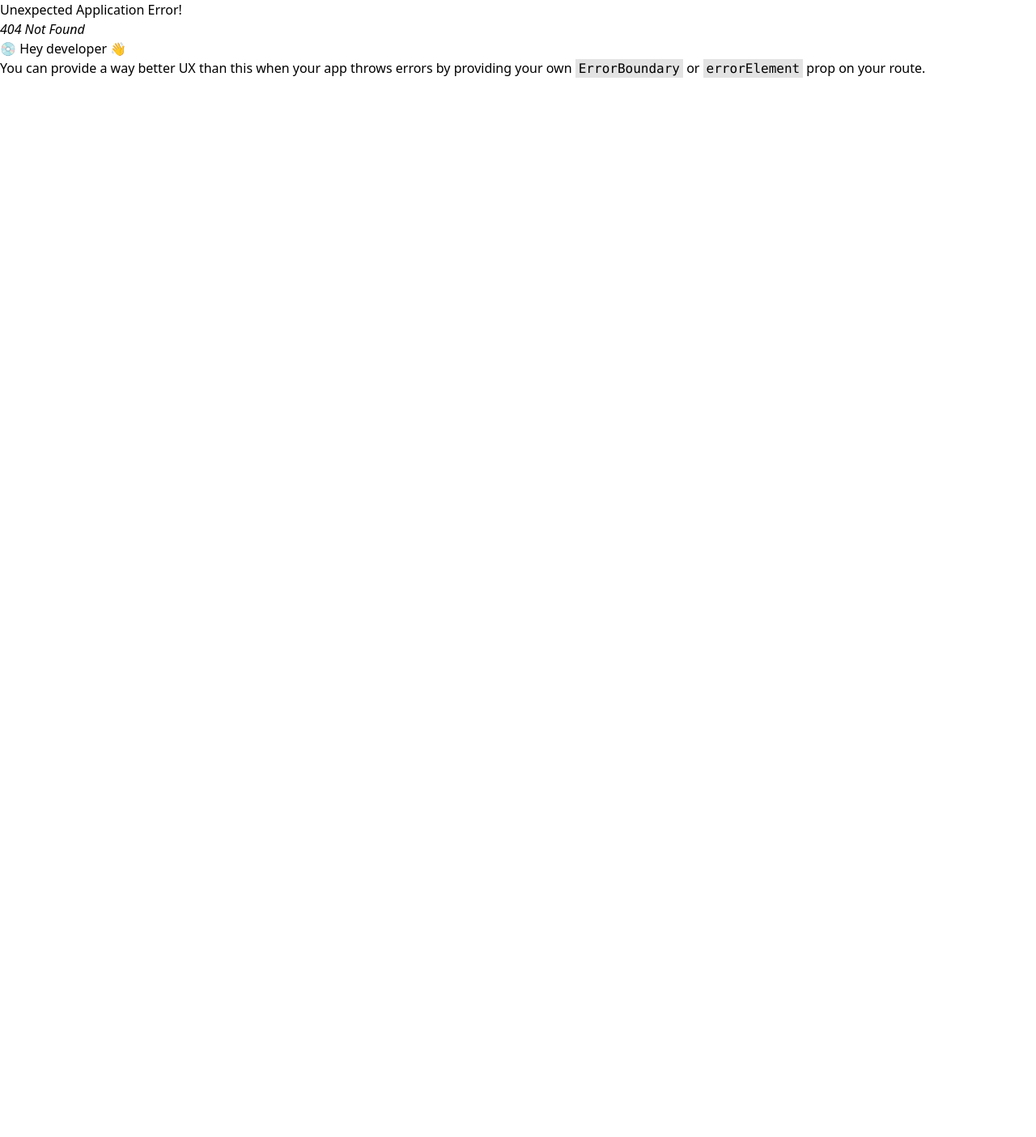
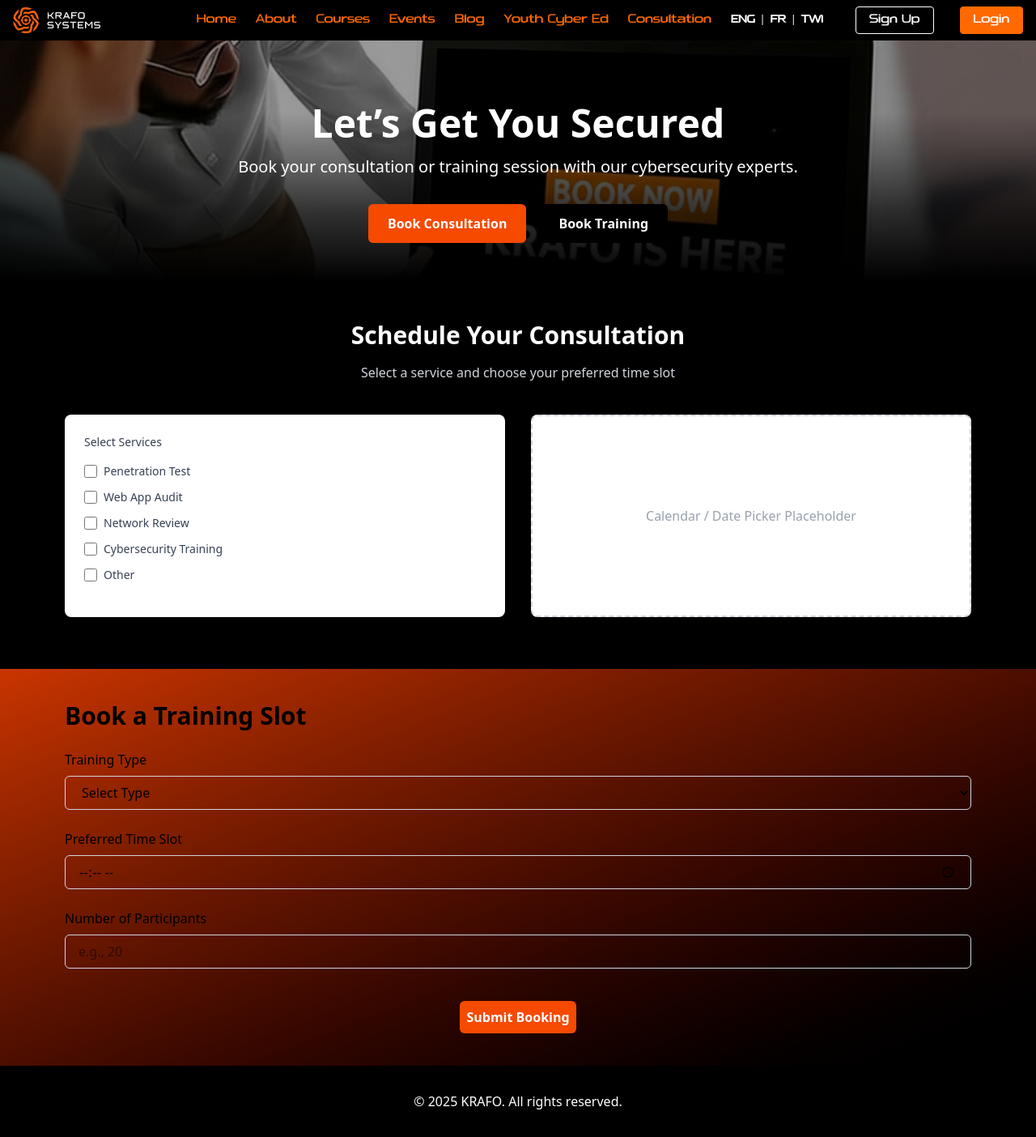
Before and after one commit to EstelZoe/Krafo, a React (Vite) app: page /consultation in a window 1280 px wide. Before the commit this address had no page. Shown: the whole page at 81% size. Before the commit the page ends 800 px from the top, so only its background shows below. Built offline with nearby package versions, Linux system fonts and the light colour scheme.

Commit message:
created a new page consultation

```diff
--- a/src/App.jsx
+++ b/src/App.jsx
@@ -7,7 +7,7 @@ import BlogPage from "./pages/BlogPage";
 import YouthCyberEd from "./pages/YouthCyberEd";
 import SignUp from "./pages/SignUp";
 import LogIn from "./pages/LogIn";
-// import BookingPage from "./pages/BookingPage";
+import Consultation from "./pages/Consultation";
 
 const router = createBrowserRouter([
   { path: "/", element: <Home /> },
@@ -18,7 +18,7 @@ const router = createBrowserRouter([
   { path: "/youth-cyber-ed", element: <YouthCyberEd /> },
   { path: "/signup", element: <SignUp /> },
   { path: "/login", element: <LogIn /> },
-  // { path: "/booking-page", element: <BookingPage /> },
+  { path: "/consultation", element: <Consultation /> },
 ]);
 
 function App() {
--- a/src/pages/Consultation.jsx
+++ b/src/pages/Consultation.jsx
@@ -0,0 +1,106 @@
+
+import Navbar from "../assets/components/Navbar";
+import Footer from "../assets/components/Footer";
+import Consult from "../assets/images/corectedconsult.png";
+
+export default function Consultation() {
+    return (
+        <>
+            <Navbar />
+            <main>
+            <section
+                className="relative bg-cover bg-center text-white pt-24 pb-12 md:pt-32 md:pb-12 px-4 md:px-20"
+                style={{ backgroundImage: `linear-gradient(to bottom, rgba(0, 0, 0, 0.4) 40%, rgba(0, 0, 0, 0.8) 75%, rgb(0, 0, 0) 100%), url(${Consult})` }}
+            >
+                <div className="relative z-10 max-w-3xl mx-auto text-center">
+                    <h1 className="text-3xl md:text-5xl font-bold mb-4">
+                            Let’s Get You Secured
+                    </h1>
+                    <p className="text-lg md:text-xl mb-8">
+                            Book your consultation or training session with our cybersecurity experts.
+                    </p>
+                    <div className="flex justify-center space-x-4">
+                        <button className="bg-orange-600 hover:bg-orange-700 text-white font-semibold py-3 px-6 rounded-md transition">
+                                Book Consultation
+                        </button>
+                        <button className="bg-black hover:bg-gray-800 text-white font-semibold py-3 px-6 rounded-md transition">
+                                Book Training
+                        </button>
+                    </div>
+                </div>
+            </section>
+
+            <section className="pt-12 pb-16 px-4 md:px-20 bg-black">
+                <h2 className="text-2xl md:text-3xl font-bold text-center mb-4 text-white">Schedule Your Consultation</h2>
+                <p className="text-center text-gray-300 mb-10">Select a service and choose your preferred time slot</p>
+
+                <div className="grid grid-cols-1 md:grid-cols-2 gap-8">
+                    {/* Services Selection */}
+                    <div className="bg-white shadow-md rounded-lg p-6 space-y-4">
+                        <label className="block text-sm font-medium text-gray-700">Select Services</label>
+                        <div className="space-y-3">
+                            {["Penetration Test", "Web App Audit", "Network Review", "Cybersecurity Training", "Other"].map((service, idx) => (
+                                <div key={idx} className="flex items-center">
+                                    <input
+                                        id={service}
+                                        type="checkbox"
+                                        name="services"
+                                        value={service}
+                                        className="h-4 w-4 text-orange-600 focus:ring-orange-500 border-gray-300 rounded"
+                                    />
+                                    <label htmlFor={service} className="ml-2 block text-sm text-gray-700">
+                                        {service}
+                                    </label>
+                                </div>
+                            ))}
+                        </div>
+                    </div>
+
+                    {/* Calendar Placeholder */}
+                    <div className="bg-white shadow-md rounded-lg p-6 flex items-center justify-center text-gray-400 border-2 border-dashed border-gray-300 min-h-[250px]">
+                        Calendar / Date Picker Placeholder
+                    </div>
+                </div>
+            </section>
+            <section className="py-10 px-6 md:px-20  text-black bg-gradient-to-br from-orange-700 to-black">
+                <h2 className="text-2xl md:text-3xl font-bold mb-6">Book a Training Slot</h2>
+
+                <form className="space-y-6">
+                    {/* Training Type */}
+                    <div>
+                        <label className="block font-medium mb-2">Training Type</label>
+                        <select className="w-full border border-gray-300 rounded-md px-4 py-2 focus:outline-none focus:ring-2 focus:ring-orange-500">
+                            <option value="">Select Type</option>
+                            <option value="physical">Physical</option>
+                            <option value="virtual">Virtual</option>
+                        </select>
+                    </div>
+
+                    {/* Time Slot */}
+                    <div>
+                        <label className="block font-medium mb-2">Preferred Time Slot</label>
+                        <input type="time" className="w-full border border-gray-300 rounded-md px-4 py-2 focus:outline-none focus:ring-2 focus:ring-orange-500"
+                        />
+                    </div>
+
+
+
+                    {/* Number of Participants */}
+                    <div>
+                        <label className="block font-medium mb-2">Number of Participants</label>
+                        <input type="number" min="1" className="w-full border border-gray-300 rounded-md px-4 py-2 focus:outline-none focus:ring-2 focus:ring-orange-500" placeholder="e.g., 20" />
+                    </div>
+
+                    {/* Submit Button */}
+                    <div className="pt-4 flex justify-center">
+                        <button type="submit" className="bg-orange-600 hover:bg-orange-700 text-white font-semibold py-2 px-2 rounded-md transition duration-200">
+                            Submit Booking
+                        </button>
+                    </div>
+                </form>
+            </section>
+            </main>
+            <Footer />
+        </>
+    )
+}
```
Also changed, not shown: src/assets/images/corectedconsult.png (added).
